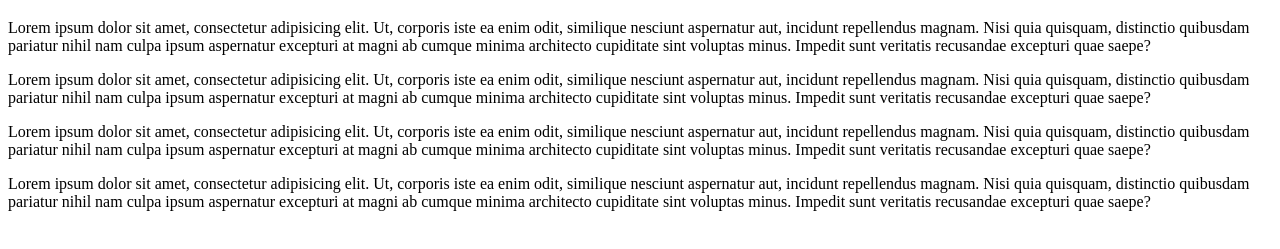
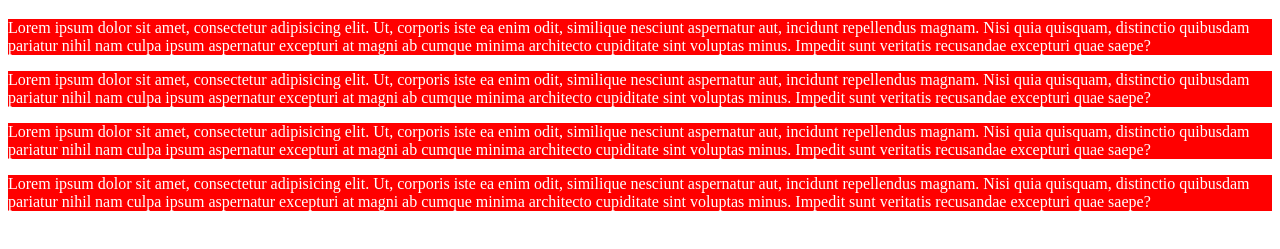
Before and after one commit to sajidhasan-web/first-web, a plain HTML site: page index.html in a window 1280 px wide. Shown: the part 61-310 px from the top of the page. Drawn offline with Linux system fonts and the light colour scheme.

Commit message:
adding styles

```diff
--- a/index.html
+++ b/index.html
@@ -4,6 +4,7 @@
     <meta charset="UTF-8">
     <meta name="viewport" content="width=device-width, initial-scale=1.0">
     <title>my first website</title>
+    <link rel="stylesheet" href="styles.css">
 </head>
 <body>
     <h1>hello world</h1>
--- /dev/null
+++ b/styles.css
@@ -0,0 +1,4 @@
+p {
+    background-color: red;
+    color: white;
+}
```
